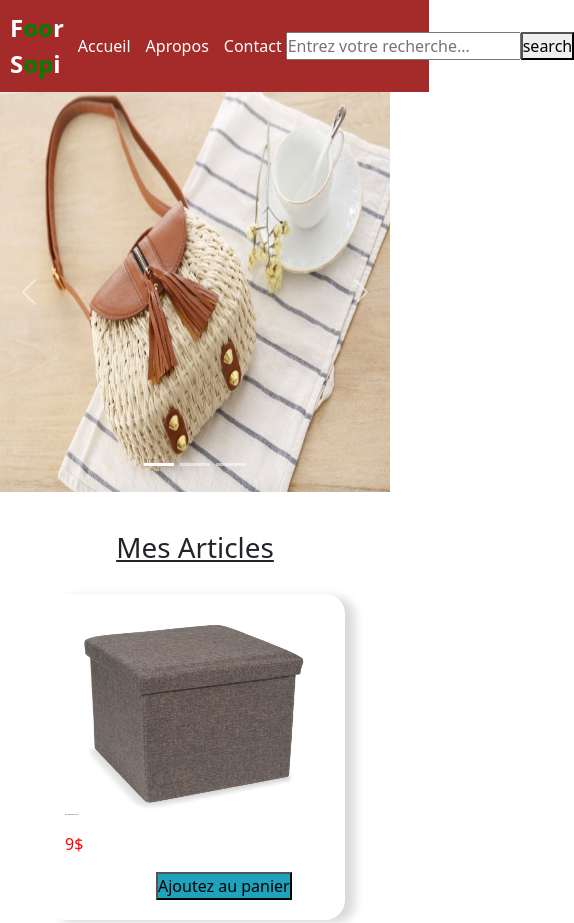
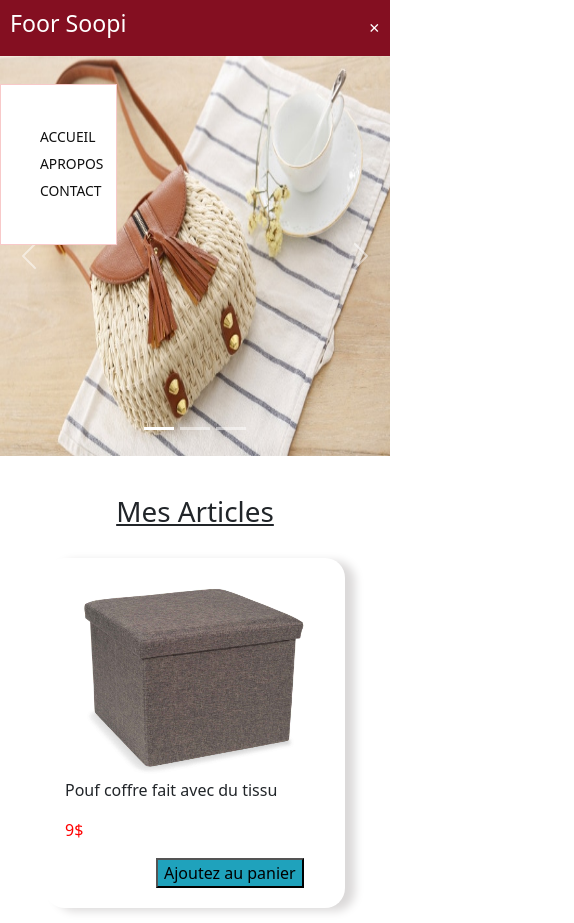
Before and after one commit to Ramaseck/projet--3, a plain HTML site: page index.html in a window 390 px wide. Shown: the top 923 px of the page, 574 px wide, since content can reach past the window. Drawn offline with nearby package versions, Linux system fonts and the light colour scheme.

Commit message:
first commit

```diff
--- a/index.html
+++ b/index.html
@@ -6,28 +6,33 @@
     <title>Document</title>
     <script src="script.js " defer></script>
     <link rel="stylesheet" href="style.css">
+    <link rel="stylesheet" href="main.css">
+
+    <link rel="stylesheet" href="https://cdnjs.cloudflare.com/ajax/libs/font-awesome/4.7.0/css/font-awesome.min.css">
     <link href="https://cdn.jsdelivr.net/npm/bootstrap@5.3.1/dist/css/bootstrap.min.css" rel="stylesheet" integrity="sha384-4bw+/aepP/YC94hEpVNVgiZdgIC5+VKNBQNGCHeKRQN+PtmoHDEXuppvnDJzQIu9" crossorigin="anonymous">
     <script src="https://cdn.jsdelivr.net/npm/@popperjs/core@2.11.8/dist/umd/popper.min.js" integrity="sha384-I7E8VVD/ismYTF4hNIPjVp/Zjvgyol6VFvRkX/vR+Vc4jQkC+hVqc2pM8ODewa9r" crossorigin="anonymous"></script>
 <script src="https://cdn.jsdelivr.net/npm/bootstrap@5.3.1/dist/js/bootstrap.min.js" integrity="sha384-Rx+T1VzGupg4BHQYs2gCW9It+akI2MM/mndMCy36UVfodzcJcF0GGLxZIzObiEfa" crossorigin="anonymous"></script>
 </head>
 <body>
-    <header class="header">
-        <div class="logo">F<span style="color: green;">oo</span>r S<span style="color: green;">op</span>i</div>
-        <nav>
-            <a href="#">Accueil</a>
-            <a href="apropos.html">Apropos</a>
-            <a href="contact.html">Contact</a>
-        </nav>
-        <form action="" id="searchForm" class="recherche">
-            <label for="recherche"></label>
-            <input type="text" id="recherche" name="q" placeholder="Entrez votre recherche..." required>
-            <button type="submit">search</button>
-            <div id="resultats"></div>
-
-        </form>
 
 
-    </header>
+    <nav id="nav" class="active">
+        <h3>Foor Soopi</h3>
+        <ul>
+            <li>
+                <a href="#">Accueil</a>
+            </li>
+            <li>
+                <a href="apropos.html">Apropos</a>
+            </li>
+            <li>
+                <a href="contact.html">Contact</a>
+            </li>
+        </ul>
+        <div id="icons"></div>
+
+    </nav>
+
     <div id="carouselExampleCaptions" class="carousel slide">
         <div class="carousel-indicators">
           <button type="button" data-bs-target="#carouselExampleCaptions" data-bs-slide-to="0" class="active" aria-current="true" aria-label="Slide 1"></button>
@@ -67,71 +72,71 @@
         </button>
       </div>
 
+
     <section>
         <H1>Mes Articles</H1>
         <div class="container">
             <div class="content-items" >
                 <img src="imag/pouf.jpg" alt="" style="height:200px;  width: 100%;">
-                <div class="para" >
+
                     <p>Pouf coffre fait avec du tissu </p>
 
-                </div>
                 <p style="color: red;">9$</p>
                 <button>Ajoutez au panier</button>
             </div>
             <div class="content-items">
                 <img src="imag/house.jpg" alt="" style="height:200px;">
-                <div class="para" >
-                    <p>House de coussin</p>
 
-                </div>
+                    <p >House de coussin</p>
+
+
                 <p style="color: red;">9$</p>
                 <button>Ajoutez au panier</button>
             </div>
             <div class="content-items">
                 <img src="imag/miroir.jpg" alt="" style="height:200px;">
-                <div class="para" >
+
                     <p>Miroir en forme organique</p>
 
-                </div>
+
                 <p style="color: red;">9$</p>
                 <button>Ajoutez au panier</button>
             </div>
-            <div class="content-items">
+            <div class="content-items" id="items">
                 <img src="imag/chapeau.jpg" alt="" style="height:200px;">
-                <div class="para" >
+
                     <p>Chapeau en palmier decoration murale </p>
 
-                </div>
+
                 <p style="color: red;">9$</p>
                 <button>Ajoutez au panier</button>
             </div> <div class="content-items">
                 <img src="imag/mouchoir.jpg" alt="" style="height:200px;">
-                <div class="para" >
+
                     <p>Boite à mouchoir</p>
 
-                </div>
+
                 <p style="color: red;">9$</p>
                 <button>Ajoutez au panier</button>
             </div> <div class="content-items">
                 <img src="imag/sac.jpg" alt="" style="height:200px;">
-                <div class="para" >
+
                     <p>Sac à main en Rapgia Naturel</p>
-                </div>
+
                 <p style="color: red;">9$</p>
                 <button>Ajoutez au panier</button>
             </div> <div class="content-items">
                 <img src="imag/sur-matelas.jpg" alt="" style="height:200px;">
-                <div class="para" >
+
                     <p>sur matelas motif floral</p>
-                </div>
+
                 <p style="color: red;">9$</p>
                 <button>Ajoutez au panier</button>
             </div> <div class="content-items">
                 <img src="imag/coussin.jpg" alt="" style="height:200px;">
-                <div class="para" >
+
                     <p>coussin de chaise</p>
-                </div>
+
                 <p style="color: red;">9$</p>
                 <button>Ajoutez au panier</button>
           </div>  <!-- <div class="content-items">
@@ -152,7 +157,7 @@
 
         </div>
         <br> <br> <br> <br>
-
+    </section>
         <footer>
             <div class="footer">
                 <div class="contact">
--- /dev/null
+++ b/main.css
@@ -0,0 +1,91 @@
+li{
+    list-style: none;
+}
+li a,a:visited{
+    color: rgb(247, 244, 244);
+    text-decoration: none;
+    text-transform: uppercase;
+}
+li a:hover{
+    color: white;
+}
+
+nav{
+    background-color: rgb(132, 15, 33);
+    display: flex;
+    justify-content: space-between;
+    align-items: center;
+    padding: 10px;
+    color: white;
+    font-size:calc(0.5rem + 1.5vw) ;
+
+}
+nav ul{
+    display: flex;
+    justify-content: space-between;
+    width: 60%;
+}
+#icons{
+    cursor: pointer;
+    display: none;
+}
+@media  (max-width: 650px) {
+    #icons{
+        display: block;
+    }
+    #icons:before{
+        content: "\2630";
+    }
+    .active #icons:before{
+        content: "\2715" ;
+
+    }
+    li a,a:visited{
+        color: rgb(15, 15, 15);
+        text-decoration: none;
+        text-transform: uppercase;
+    }
+
+    nav ul{
+        position: fixed ;
+        top: 10%;
+        left: -100%;
+        flex-direction:column ;
+        background-color: white;
+        width: 30%;
+        text-align: center;
+        transition: 0.29s;
+        border: 1px solid rgb(248, 201, 201);
+        padding: 10%;
+        z-index: 1;
+    }
+    nav li{
+        padding: 3px 0;
+
+    }
+
+    nav li:hover{
+        background-color: rgb(193, 232, 248);
+
+    }
+    nav.active ul{
+        left: 0;
+
+
+
+    }
+    .section H1{
+        margin-top: 100%;
+    }
+    .carousel {
+        position: relative;
+        z-index: 0;
+
+
+    }
+
+
+
+
+
+}
--- a/script.js
+++ b/script.js
@@ -1,11 +1,13 @@
-document.getElementById("searchForm").addEventListener("submit",function(e){
-    e.preventDefault();
-    const termRecherche=document.getElementById("recherche").value;
-    rechercher(termRecherche);
+/*pour pointer tous nos lien */
+const links=document.querySelectorAll("nav li")
+
+icons.addEventListener("click",()=>{ /**quand on click sur le menu burger notre nav va s'afficher */
+    nav.classList.toggle("active"); /* pour cacher la classe  active  en utilisant le croix*/
+
 });
-// fonction de recherche (exemple simple)
-function rechercher(terme){
-    const resultatsDiv = document.getElementById("resultats");
-    resultatsDiv.innerHTML = `<p> Résultats de recherche pour : <strong>${terme}</strong></p>`;
-
-}
+/* pour faire aire chacun de nos trois li un evénemant */
+links.forEach((link) => {
+    link.addEventListener("click",() => { /* lévénement s'appelle click */
+            nav.classList.remove("active"); /**je t'enléve la classe active */
+    });
+});
--- a/style.css
+++ b/style.css
@@ -1,66 +1,86 @@
 body{
-    margin: 0;
-    padding: 0;
+    margin: 0 !important;
+    padding: 0 !important;
+    box-sizing: border-box;
     font-family: Arial, Helvetica, sans-serif;
 }
-/* header*/
+/* header
 header{
     background-color: brown;
     color: white;
     padding: 20px;
     display: flex;
     align-items: center;
-    gap: 14%;
+    gap: 40%;
+    position: sticky !important;
+    top: 0 !important;
+    z-index: 999;
+
+
+}*/
+
+
+@media screen and (max-width: 660px ) {
+    body{
+        margin: 0;
+        padding: 0;}
 
 
 
-}
-@media screen and (max-width: 960px) {
-    *{
-        margin: 0;
-        padding: 0;
 
-
-    }
-
-    header{
-        width: 110%;
+    /*.header{
+        width: 100%;
         background-color: brown;
         color: white;
         padding: 10px;
         display: flex;
         align-items: center;
-        gap: 4px;
+        gap: 70%;
 
 
-    }
+    }*/
     .footer .contact button {
         margin-left: 60%;
         padding: 5px;
+        margin-top: 0;
 
   }
     .footer{
-    width: 160%;
+        width: 110%;
+        margin-top: -750%;
+        margin-bottom: 10px;
+        padding-top: 0;
+        margin-top: 0;
+
+    }
+    footer{
+        margin-top: 0;
+        padding-top: 0;
+    }
+    .contacts{
+        gap:4%
         }
 
 
 
-    nav a{
+
+    /*#nav a{
         color: blue;
+        position: fixed;
+        left: -100%;
+        top: 5%;
+        flex-direction: column;
+        background-color: brown;
+        width: 100%;
+        text-align: center;
+        transform: 0.25s;
 
-    }
+    }*/
 
     footer{
        padding: 40px;
        width: 100%;
     }
-
-    .recherche{
-        display: block;
-        margin-right: 10%;
-    }
-}
-@media screen and (max-width: 1260px) {
     footer{
 
         position: absolute;
@@ -69,24 +89,47 @@ header{
     }
 
 
-    .header nav{
+    /*.header nav{
         display: flex;
         gap: 5px;
 
 
-    }
+    }*/
     .contacts .form{
         margin-top: 20%;
 
     }
-    .content .service {
+    .content .service{
         display: flex;
         gap: 30px;
         flex-wrap: wrap;
 
 
     }
+
+    .recherche{
+        display: block;
+        margin-right: 10%;
+    /*}
+    #icon{
+        display: block !important;
     }
+    #icon:before{
+        content: "\2630";
+    }
+    .active:before {
+        content: "\2715";
+    }
+   .active a{
+        left: 0;
+
+    }*/
+
+}
+
+
+
+
 
 .header{
 
@@ -97,25 +140,18 @@ header{
     font-size: 24px;
     font-weight: bold;
 }
-nav{
-    display: flex;
-    gap: 15px;
+
 
 
 }
-nav a{
-    text-decoration: none;
-    color: white;
-    margin-left:10px ;
 
-}
+
+
 .recherche{
     display: flex;
     margin-right: 50%;
 }
-@media screen and {
 
-}
 
 /*contenu*/
 
@@ -182,7 +218,7 @@ section h1{
 footer{
 
     color: white;
-    margin-top: 15%;
+
 
 
 }
```
Also changed, not shown: apropos.html (+17 -17 lines), contact.html (+17 -14 lines). Lines whose indentation alone changed are shown as unchanged.
